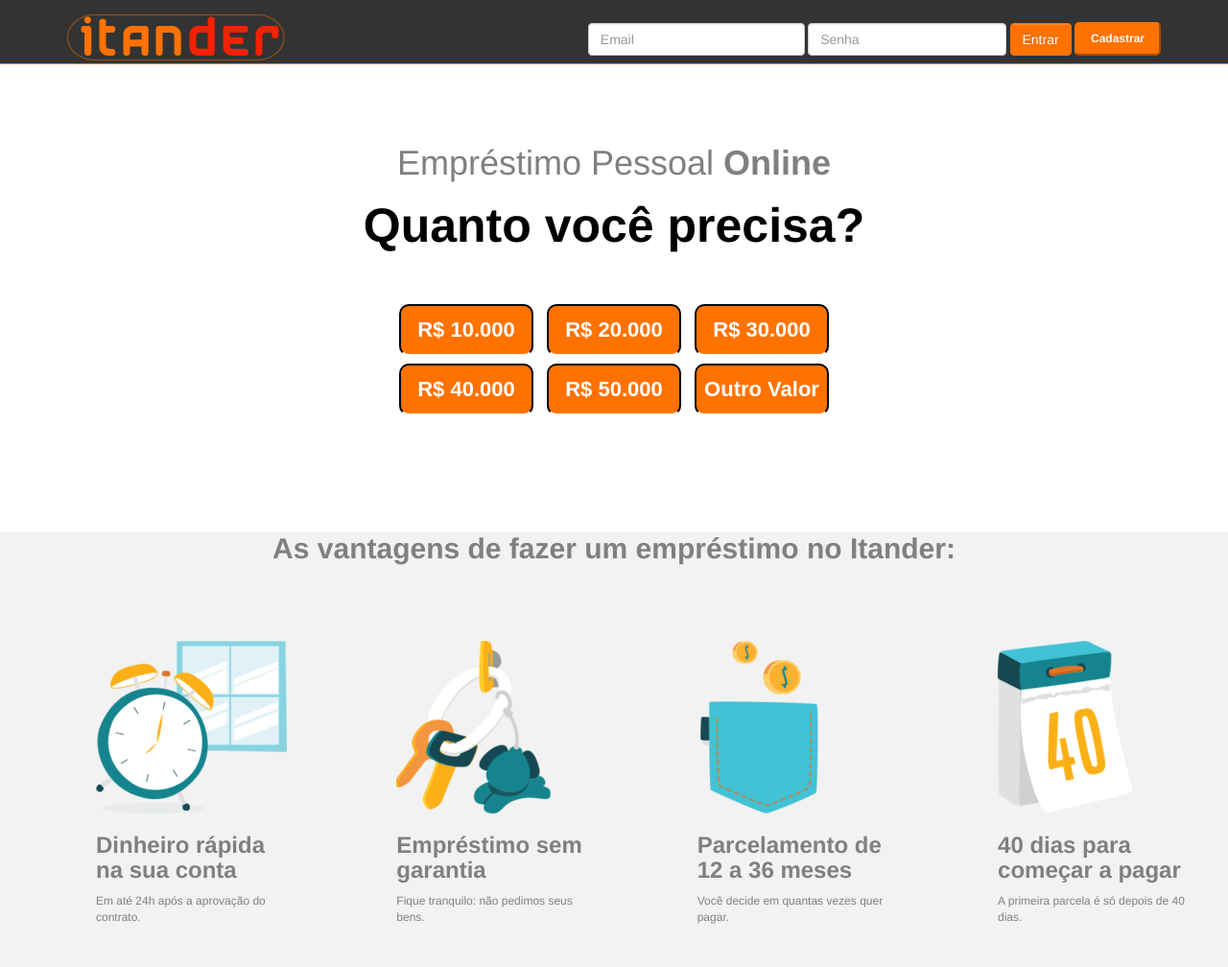
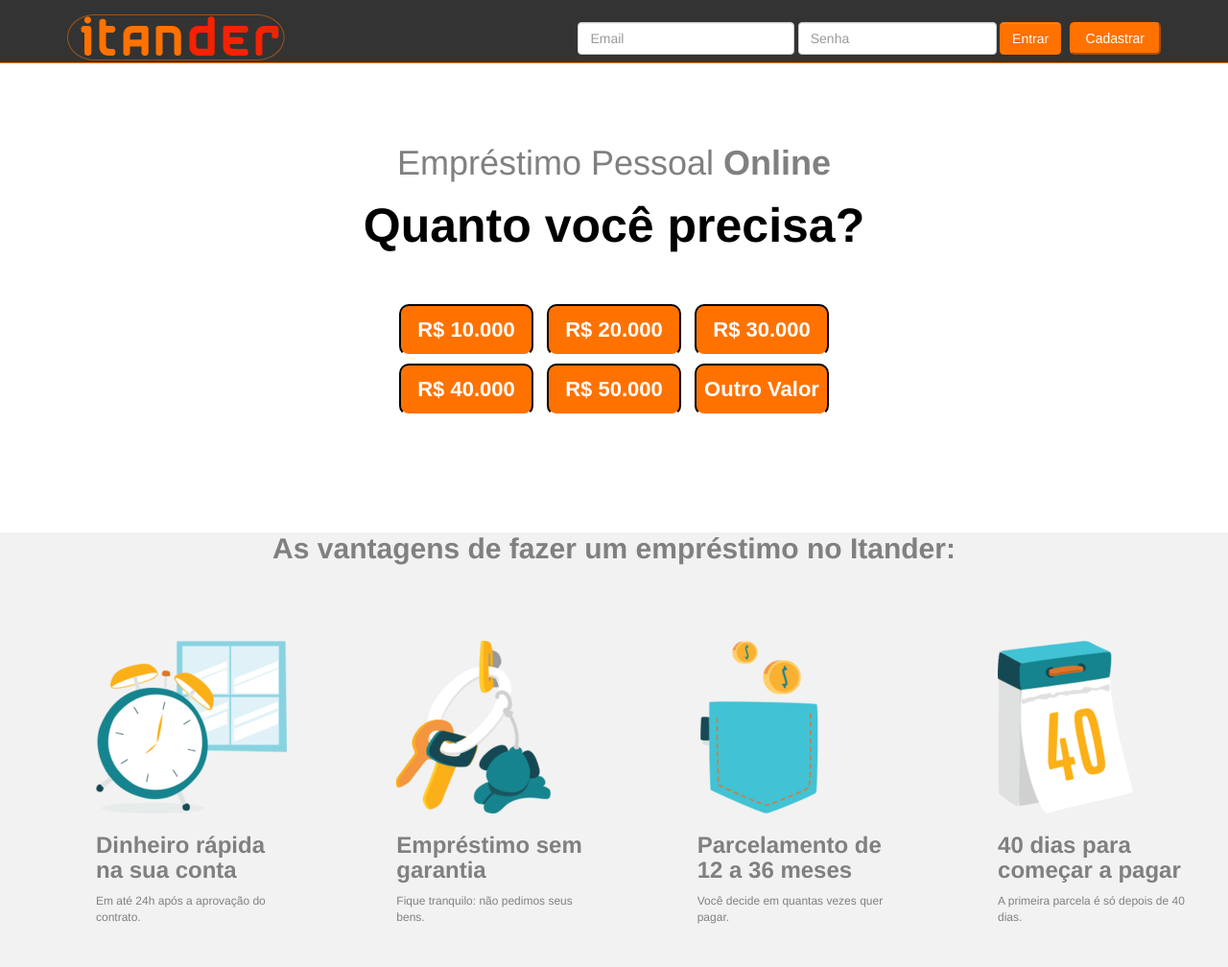
Before and after one commit to RzorX/lendmoney, a website: page public_html/index.html in a window 1280 px wide. Shown: the top 1008 px of the page at 96% size. Drawn offline with nearby package versions, Linux system fonts and the light colour scheme.

Commit message:
ajust index.html

```diff
--- a/public_html/css/main.css
+++ b/public_html/css/main.css
@@ -185,11 +185,14 @@ div.account{
 }
 
 button.singup{
+    margin-left: 5px;
+    font: 14px arial;
     margin-top: 15px;
     background-color: #ff7200;
     border-radius: 5px;
     text-align: center;
     border-color: #ff7200;
+    border-bottom-color: #ff7200;
     color: #fff;
     padding-bottom: 7px;
     padding-left: 15px;
--- a/public_html/index.html
+++ b/public_html/index.html
@@ -55,7 +55,7 @@
                         <button type="submit" class="btn btn-success" style="
                                 margin-top: 15px;">Entrar</button>
                         <div class="form-group">
-                            <button type="button" class="singup"><strong> Cadastrar </strong></button>
+                            <button type="button" class="singup"> Cadastrar </button>
                         </div>
                     </form>
                 </div>
```
